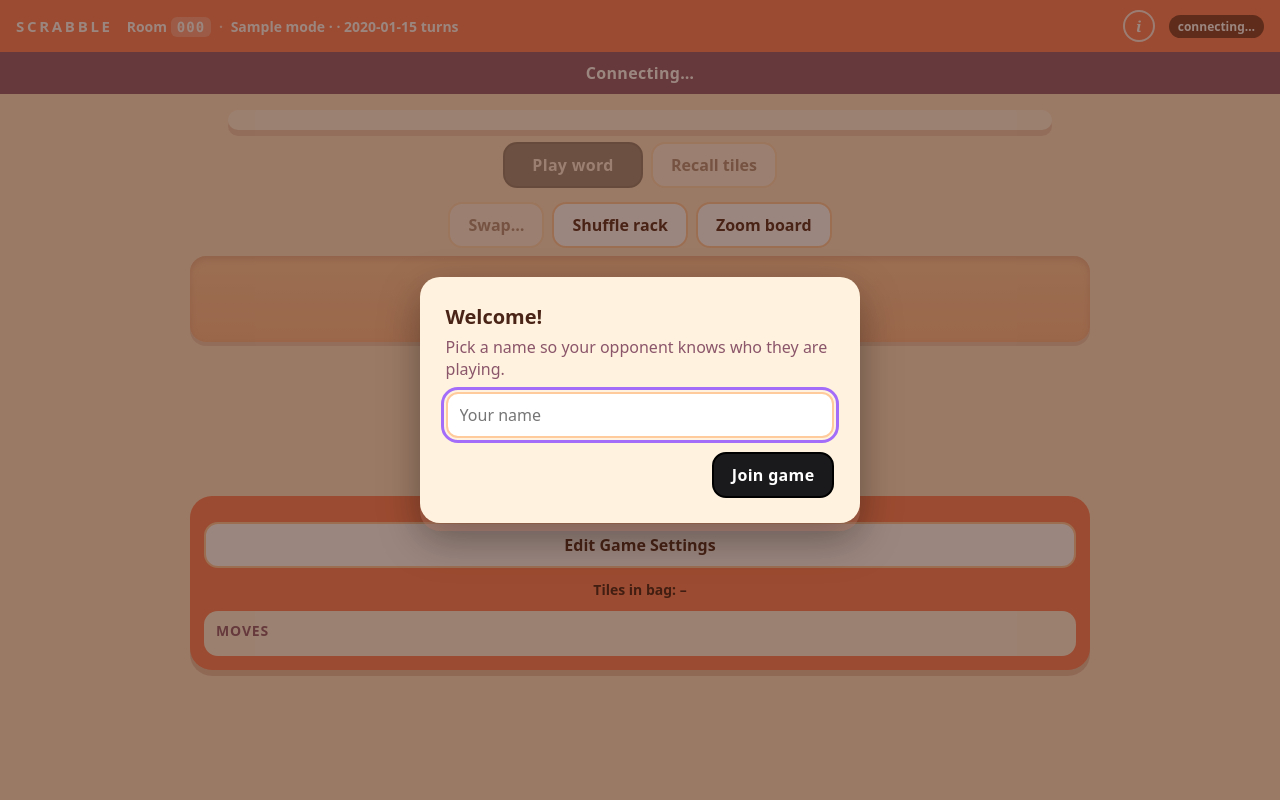
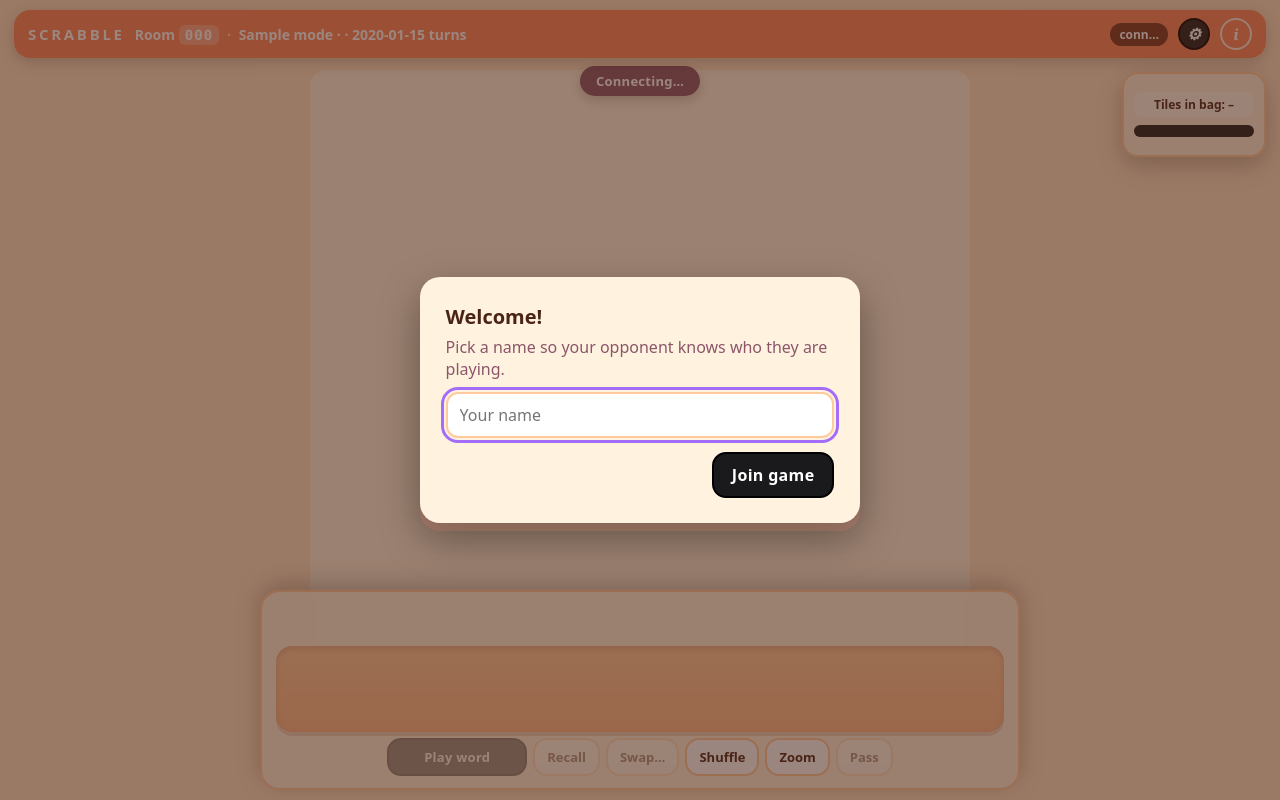
Before and after one commit to IsoRisu/scrabble, a Flask app: template templates/game.html in a window 1280 px wide. Run offline with Flask 3, Linux system fonts and the light colour scheme; the template is opened without the code that fills it: most values are stand-ins (such as "Sample title", 1, 10 or a date in 2020); some libraries are stand-ins or nearby versions.

Commit message:
Currently the settings and other UI elements take a lot of the screen m…
Requested via Discord /repo task.

```diff
--- a/static/app.js
+++ b/static/app.js
@@ -173,9 +173,10 @@
       submit: $('btn-submit'), recall: $('btn-recall'), swap: $('btn-swap'),
       pass: $('btn-pass'), challenge: $('btn-challenge'),
       resign: $('btn-resign'), timerToggle: $('btn-timer-toggle'), skipTime: $('btn-skip-time'), tracker: $('tracker'), modeLabel: $('mode-label'),
-      settingsBtn: $('btn-settings'), info: $('btn-info'), timer: $('timer'),
+      settingsBtn: $('btn-settings'), cogBtn: $('btn-cog'), info: $('btn-info'), timer: $('timer'),
       boardScroll: $('board-scroll'), zoom: $('btn-zoom'), start: $('btn-start'),
       shuffle: $('btn-shuffle'), minimap: $('minimap'),
+      settingsOverlay: $('settings-overlay'), closeSettings: $('btn-close-settings'),
     };
     let cells = new Map();   // "row,col" -> element (absolute board coordinates, may be negative)
     let builtBounds = null;  // bounds the current DOM grid was built for
@@ -1730,6 +1731,23 @@
     });
 
     els.settingsBtn.addEventListener('click', openSettingsModal);
+    if (els.cogBtn) {
+      els.cogBtn.addEventListener('click', () => {
+        if (els.settingsOverlay) {
+          els.settingsOverlay.hidden = false;
+        } else {
+          openSettingsModal();
+        }
+      });
+    }
+    if (els.closeSettings && els.settingsOverlay) {
+      els.closeSettings.addEventListener('click', () => {
+        els.settingsOverlay.hidden = true;
+      });
+      els.settingsOverlay.addEventListener('pointerdown', (e) => {
+        if (e.target === els.settingsOverlay) els.settingsOverlay.hidden = true;
+      });
+    }
     els.start.addEventListener('click', () => act('start_game', {}, () => toast('Game started.')));
     els.info.addEventListener('click', openInfoModal);
 
--- a/static/style.css
+++ b/static/style.css
@@ -510,3 +510,173 @@ body {
 .board .tile.boosted.boost-hi { background: linear-gradient(#ffc21a, #e09a00); box-shadow: inset 0 0 0 2px rgba(100, 60, 0, .6), 0 3px 0 #96650a, 0 5px 7px rgba(70, 40, 0, .35); }
 .board .tile.last { box-shadow: inset 0 0 0 2px rgba(80, 20, 8, .6), 0 3px 0 #7d230d, 0 0 0 3px var(--hl), 0 5px 7px rgba(60, 15, 5, .35); }
 .board .tile.opp-ghost { background: rgba(164, 109, 249, .18); box-shadow: none; }
+/* ---------- Full-Screen Viewport & Floating UI Overlays ---------- */
+body[data-page="game"] {
+  margin: 0;
+  padding: 0;
+  width: 100vw;
+  height: 100vh;
+  overflow: hidden;
+  position: relative;
+  background: var(--bg);
+}
+
+.game-viewport {
+  position: relative;
+  width: 100vw;
+  height: 100vh;
+  display: flex;
+  flex-direction: column;
+  justify-content: center;
+  align-items: center;
+  overflow: hidden;
+}
+
+.game-viewport .board-col {
+  position: absolute;
+  inset: 0;
+  width: 100%;
+  height: 100%;
+  display: flex;
+  align-items: center;
+  justify-content: center;
+  z-index: 1;
+}
+
+.game-viewport .board-wrap {
+  width: 100%;
+  height: 100%;
+  display: flex;
+  align-items: center;
+  justify-content: center;
+  padding: env(safe-area-inset-top) env(safe-area-inset-right) env(safe-area-inset-bottom) env(safe-area-inset-left);
+}
+
+.game-viewport .board {
+  max-width: min(96vw, calc(100vh - 140px));
+  max-height: min(96vh, calc(100vw - 40px));
+  width: min(96vw, calc(100vh - 140px));
+  height: min(96vw, calc(100vh - 140px));
+  aspect-ratio: 1 / 1;
+  margin: auto;
+}
+
+/* Floating Topbar */
+.floating-topbar {
+  position: fixed;
+  top: 10px;
+  left: 14px;
+  right: 14px;
+  z-index: 100;
+  display: flex;
+  align-items: center;
+  gap: 10px;
+  padding: 8px 14px;
+  background: rgba(255, 125, 82, 0.92);
+  backdrop-filter: blur(8px);
+  -webkit-backdrop-filter: blur(8px);
+  color: #fff;
+  border-radius: 16px;
+  box-shadow: 0 4px 16px rgba(0, 0, 0, 0.2);
+}
+
+.floating-turn {
+  position: fixed;
+  top: 66px;
+  left: 50%;
+  transform: translateX(-50%);
+  z-index: 99;
+  padding: 6px 16px;
+  border-radius: 99px;
+  font-size: 13px;
+  box-shadow: 0 4px 12px rgba(0, 0, 0, 0.2);
+  pointer-events: none;
+}
+
+/* Floating Overlay Panel (Top-Right / Players / Scores / Timer) */
+.floating-overlay-panel {
+  position: fixed;
+  top: 72px;
+  right: 14px;
+  z-index: 100;
+  display: flex;
+  flex-direction: column;
+  gap: 8px;
+  max-width: 260px;
+  background: rgba(255, 243, 223, 0.92);
+  backdrop-filter: blur(8px);
+  -webkit-backdrop-filter: blur(8px);
+  border: 2px solid var(--panel-border);
+  border-radius: 16px;
+  padding: 10px;
+  box-shadow: 0 8px 24px rgba(0, 0, 0, 0.25);
+  max-height: calc(100vh - 160px);
+  overflow-y: auto;
+}
+
+.floating-overlay-panel .players {
+  gap: 6px;
+}
+
+.floating-overlay-panel .player-card {
+  padding: 6px 10px;
+  font-size: 13px;
+}
+
+.bag-float {
+  text-align: center;
+  font-size: 12px;
+  font-weight: 700;
+  color: var(--ink);
+  background: rgba(255, 255, 255, 0.6);
+  padding: 4px 8px;
+  border-radius: 8px;
+}
+
+/* Floating Bottom Overlay (Rack & Controls) */
+.floating-bottom-overlay {
+  position: fixed;
+  bottom: 10px;
+  left: 50%;
+  transform: translateX(-50%);
+  z-index: 100;
+  display: flex;
+  flex-direction: column;
+  align-items: center;
+  gap: 6px;
+  width: min(96vw, 760px);
+  background: rgba(255, 243, 223, 0.94);
+  backdrop-filter: blur(10px);
+  -webkit-backdrop-filter: blur(10px);
+  border: 2px solid var(--panel-border);
+  border-radius: 20px;
+  padding: 10px 14px 12px;
+  box-shadow: 0 -6px 24px rgba(0, 0, 0, 0.25);
+}
+
+.floating-bottom-overlay .rack {
+  margin-top: 0;
+  width: 100%;
+}
+
+.floating-bottom-overlay .controls {
+  margin-top: 0;
+  gap: 6px;
+}
+
+.floating-bottom-overlay .controls .btn {
+  padding: 8px 12px;
+  min-height: 38px;
+  font-size: 13px;
+}
+
+.cog-btn {
+  background: var(--black);
+  border-color: #000;
+  font-size: 16px;
+}
+
+.settings-modal {
+  max-height: 85vh;
+  overflow-y: auto;
+}
--- a/templates/game.html
+++ b/templates/game.html
@@ -7,21 +7,11 @@
   <link rel="stylesheet" href="{{ url_for('static', filename='style.css') }}">
 </head>
 <body data-page="game" data-room="{{ code }}" data-mode="{{ mode }}" data-length="{{ length }}" data-timer="{{ timer }}">
-  <header class="topbar">
-    <a class="brand" href="/">SCRABBLE</a>
-    <div class="roominfo">
-      Room <code id="room-code">{{ code }}</code>
-      <span class="sep">&middot;</span>
-      <span id="mode-label"></span>
-    </div>
-    <button id="btn-info" class="icon-btn" type="button" title="Game info" aria-label="Game info">i</button>
-    <span id="conn" class="conn conn-wait" title="Connection status">connecting&hellip;</span>
-  </header>
-
-  <div id="turn-banner" class="turn-banner" role="status" aria-live="polite">Connecting&hellip;</div>
   <div id="toast" class="toast" role="alert" hidden></div>
 
-  <main class="layout scalable-layout">
+  <!-- Full screen game viewport -->
+  <main class="game-viewport">
+    <!-- Board section takes the entire screen -->
     <section class="board-col">
       <div class="board-wrap">
         <div id="board-scroll" class="board-scroll">
@@ -29,40 +19,56 @@
         </div>
         <canvas id="minimap" class="minimap" width="132" height="96" hidden aria-label="Board overview: tap to jump"></canvas>
       </div>
+    </section>
 
+    <!-- Floating UI Overlays -->
+    <header class="floating-topbar">
+      <a class="brand" href="/">SCRABBLE</a>
+      <div class="roominfo">
+        Room <code id="room-code">{{ code }}</code>
+        <span class="sep">&middot;</span>
+        <span id="mode-label"></span>
+      </div>
+      <span id="conn" class="conn conn-wait" title="Connection status">conn&hellip;</span>
+      <button id="btn-cog" class="icon-btn cog-btn" type="button" title="Settings & Options" aria-label="Settings and Options">&#9881;</button>
+      <button id="btn-info" class="icon-btn" type="button" title="Game info" aria-label="Game info">i</button>
+    </header>
+
+    <div id="turn-banner" class="turn-banner floating-turn" role="status" aria-live="polite">Connecting&hellip;</div>
+
+    <!-- Floating Top-Right / Side Overlays -->
+    <div class="floating-overlay-panel top-right-overlay">
+      <div id="players" class="players"></div>
+      <div class="bag-float">Tiles in bag: <b id="bag-count">&ndash;</b></div>
+      <div id="timer" class="timer" aria-label="Turn timer"></div>
+      <div class="timer-actions">
+        <button id="btn-timer-toggle" class="btn btn-small" type="button" hidden>Pause</button>
+        <button id="btn-skip-time" class="btn btn-small btn-danger" type="button" hidden>Skip</button>
+      </div>
+      <button id="btn-challenge" class="btn btn-danger btn-small" type="button" hidden>Challenge</button>
+    </div>
+
+    <!-- Floating Bottom Rack & Action Controls Overlay -->
+    <div class="floating-bottom-overlay">
+      <div id="preview" class="preview" aria-live="polite"></div>
+      <div id="rack" class="rack" aria-label="Your tile rack"></div>
       <div class="controls">
         <button id="btn-submit" class="btn btn-primary" type="button" disabled>Play word</button>
-        <button id="btn-recall" class="btn" type="button" disabled>Recall tiles</button>
-        <button id="btn-challenge" class="btn btn-danger" type="button" hidden>Challenge</button>
+        <button id="btn-recall" class="btn" type="button" disabled>Recall</button>
+        <button id="btn-swap" class="btn" type="button" disabled>Swap&hellip;</button>
+        <button id="btn-shuffle" class="btn" type="button" title="Shuffle the order of your rack">Shuffle</button>
+        <button id="btn-zoom" class="btn zoom-btn" type="button" aria-pressed="false">Zoom</button>
+        <button id="btn-pass" class="btn" type="button" disabled>Pass</button>
         <button id="btn-resign" class="btn btn-danger" type="button" hidden>Resign</button>
       </div>
-
-      <div class="swap-row">
-        <button id="btn-swap" class="btn" type="button" disabled>Swap&hellip;</button>
-        <button id="btn-shuffle" class="btn" type="button" title="Shuffle the order of your rack (only you see it)">Shuffle rack</button>
-        <button id="btn-zoom" class="btn zoom-btn" type="button" aria-pressed="false">Zoom board</button>
-      </div>
-      <div id="rack" class="rack" aria-label="Your tile rack"></div>
-      <div id="preview" class="preview" aria-live="polite"></div>
-
-      <div class="turn-panel">
-        <div id="timer" class="timer" aria-label="Turn timer"></div>
-        <div class="timer-actions">
-          <button id="btn-timer-toggle" class="btn btn-small" type="button" hidden>Pause timer</button>
-          <button id="btn-skip-time" class="btn btn-small btn-danger" type="button" hidden>Skip player (time is up)</button>
-        </div>
-        <button id="btn-pass" class="btn" type="button" disabled>Pass Turn</button>
     </div>
 
-    </section>
-
-    <aside class="side-col">
-      <div id="players" class="players"></div>
+    <!-- Hidden / Cog Settings Overlay Container -->
+    <div id="settings-overlay" class="settings-overlay modal-backdrop" hidden>
+      <div class="modal settings-modal">
+        <h2>Game Settings & History</h2>
         <button id="btn-settings" class="btn btn-wide" type="button">Edit Game Settings</button>
-
-      <div class="bag">Tiles in bag: <b id="bag-count">&ndash;</b></div>
         <div id="tracker" class="tracker" aria-label="Unseen tiles" hidden></div>
-
         <div id="share" class="share" hidden>
           <p>Waiting for players. Send them this link:</p>
           <div class="row">
@@ -71,12 +77,15 @@
           </div>
           <button id="btn-start" class="btn btn-primary btn-wide" type="button" hidden style="margin-top: 8px">Start now</button>
         </div>
-
         <div class="history-wrap">
           <h3>Moves</h3>
           <ol id="history" class="history"></ol>
         </div>
-    </aside>
+        <div class="actions">
+          <button id="btn-close-settings" class="btn btn-primary" type="button">Close</button>
+        </div>
+      </div>
+    </div>
   </main>
 
   <div id="modal-root"></div>
```
Lines whose indentation alone changed are shown as unchanged.
